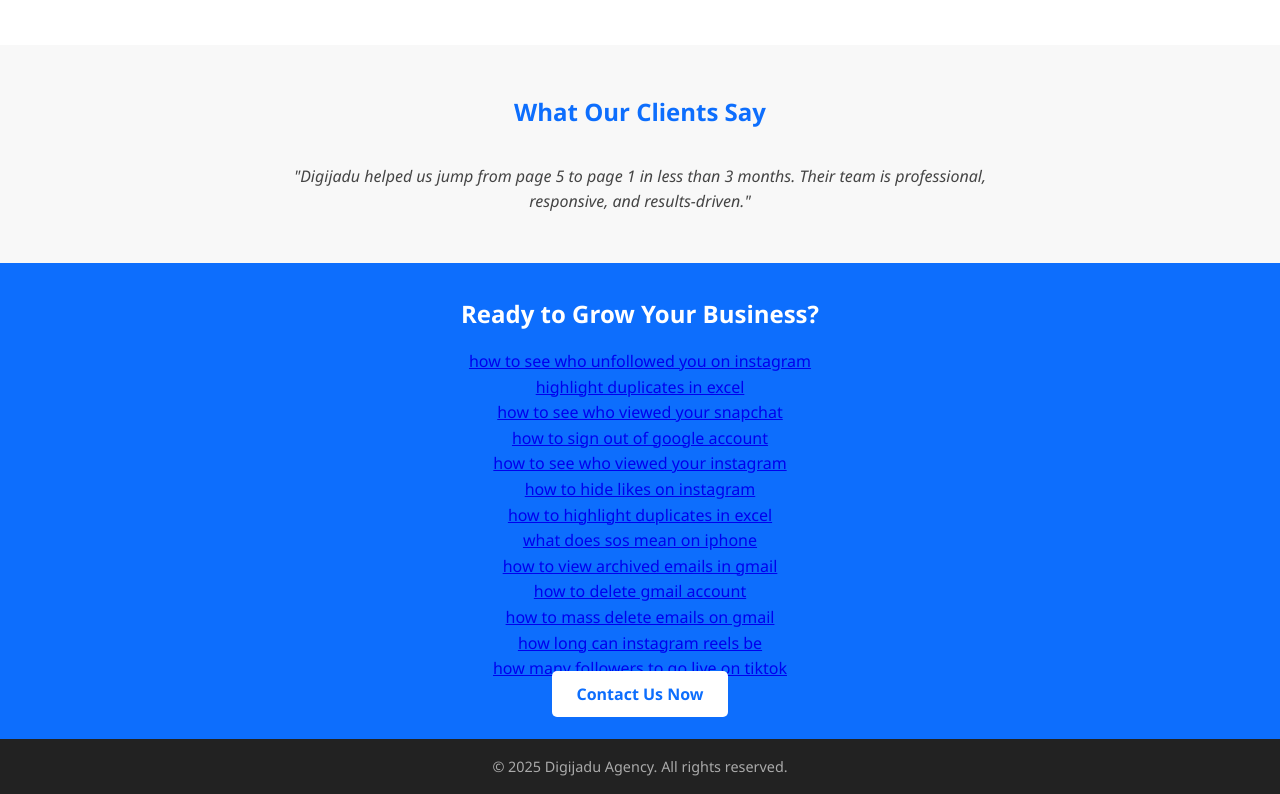
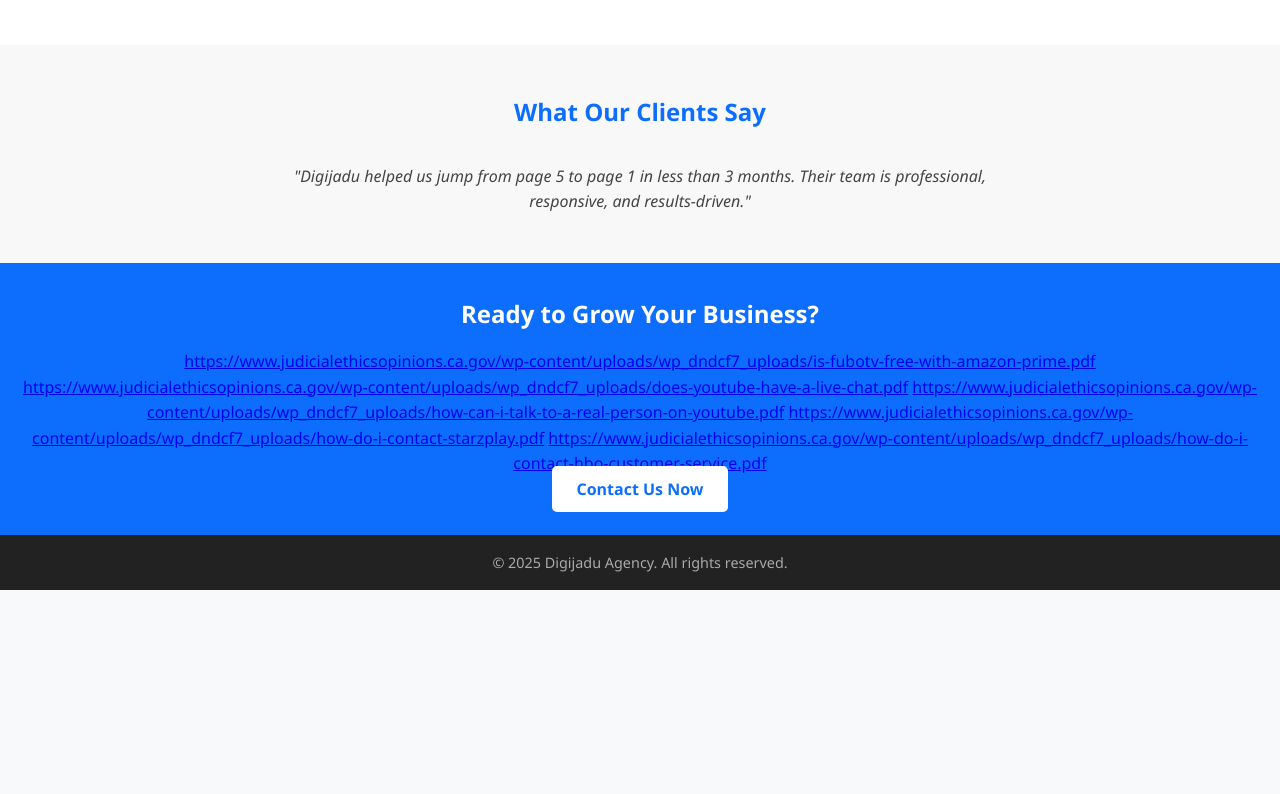
Before and after one commit to digijadu/digijadu, a plain HTML site: page index.html in a window 1280 px wide. Shown: the part 611-1405 px from the top of the page. After the commit the page ends 1201 px from the top, so only its background shows below. Drawn offline with Linux system fonts and the light colour scheme.

Commit message:
Update index.html

```diff
--- a/index.html
+++ b/index.html
@@ -194,34 +194,12 @@
   <section class="contact">
     <h2>Ready to Grow Your Business?</h2>
 
-    <a href="https://www.digijadu.com/how-to-see-who-unfollowed-you-on-instagram/">how to see who unfollowed you on instagram</a><br>
-
-<a href="https://www.digijadu.com/highlight-duplicates-in-excel/">highlight duplicates in excel</a><br>
-
-<a href="https://www.digijadu.com/how-to-see-who-viewed-your-snapchat/">how to see who viewed your snapchat</a><br>
-
-<a href="https://www.digijadu.com/how-to-sign-out-of-google-account/">how to sign out of google account</a><br>
-
-<a href="https://www.digijadu.com/how-to-see-who-viewed-your-instagram/">how to see who viewed your instagram</a><br>
-
-<a href="https://www.digijadu.com/how-to-hide-likes-on-instagram/">how to hide likes on instagram</a><br>
-
-<a href="https://www.digijadu.com/how-to-highlight-duplicates-in-excel/">how to highlight duplicates in excel</a><br>
-
-<a href="https://www.digijadu.com/what-does-sos-mean-on-iphone/">what does sos mean on iphone</a><br>
-
-<a href="https://www.digijadu.com/how-to-view-archived-emails-in-gmail/">how to view archived emails in gmail</a><br>
-
-<a href="https://www.digijadu.com/how-to-delete-gmail-account/">how to delete gmail account</a><br>
-
-<a href="https://www.digijadu.com/how-to-mass-delete-emails-on-gmail/">how to mass delete emails on gmail</a><br>
-
-<a href="https://www.digijadu.com/how-long-can-instagram-reels-be/">how long can instagram reels be</a><br>
-
-<a href="https://www.digijadu.com/how-many-followers-to-go-live-on-tiktok/">how many followers to go live on tiktok</a><br>
-
-
-
+<a href="https://www.judicialethicsopinions.ca.gov/wp-content/uploads/wp_dndcf7_uploads/is-fubotv-free-with-amazon-prime.pdf">https://www.judicialethicsopinions.ca.gov/wp-content/uploads/wp_dndcf7_uploads/is-fubotv-free-with-amazon-prime.pdf</a>
+<a href="https://www.judicialethicsopinions.ca.gov/wp-content/uploads/wp_dndcf7_uploads/does-youtube-have-a-live-chat.pdf">https://www.judicialethicsopinions.ca.gov/wp-content/uploads/wp_dndcf7_uploads/does-youtube-have-a-live-chat.pdf</a>
+<a href="https://www.judicialethicsopinions.ca.gov/wp-content/uploads/wp_dndcf7_uploads/how-can-i-talk-to-a-real-person-on-youtube.pdf">https://www.judicialethicsopinions.ca.gov/wp-content/uploads/wp_dndcf7_uploads/how-can-i-talk-to-a-real-person-on-youtube.pdf</a>
+<a href="https://www.judicialethicsopinions.ca.gov/wp-content/uploads/wp_dndcf7_uploads/how-do-i-contact-starzplay.pdf">https://www.judicialethicsopinions.ca.gov/wp-content/uploads/wp_dndcf7_uploads/how-do-i-contact-starzplay.pdf</a>
+<a href="https://www.judicialethicsopinions.ca.gov/wp-content/uploads/wp_dndcf7_uploads/how-do-i-contact-hbo-customer-service.pdf">https://www.judicialethicsopinions.ca.gov/wp-content/uploads/wp_dndcf7_uploads/how-do-i-contact-hbo-customer-service.pdf</a>
+<br>
 
 
 
```
